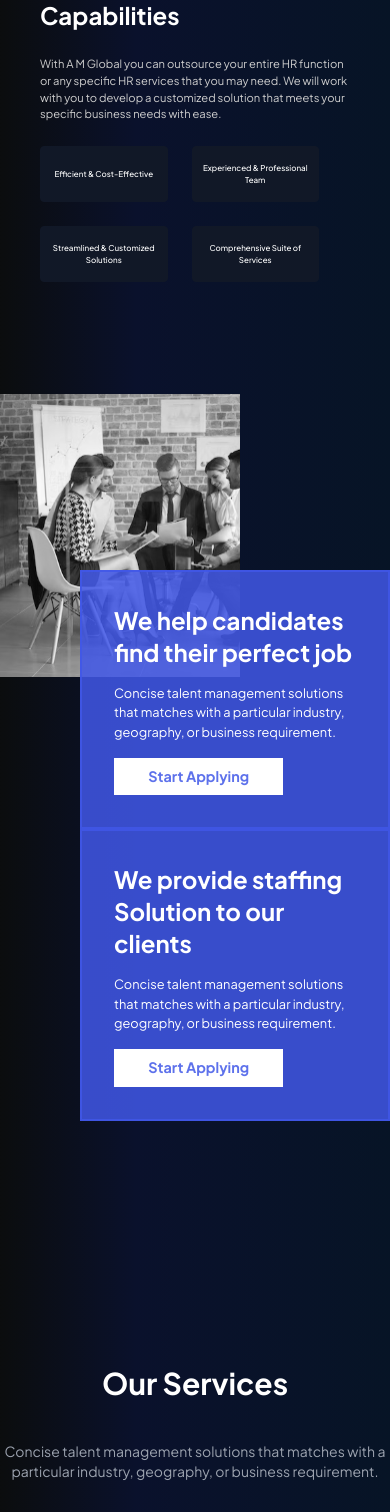
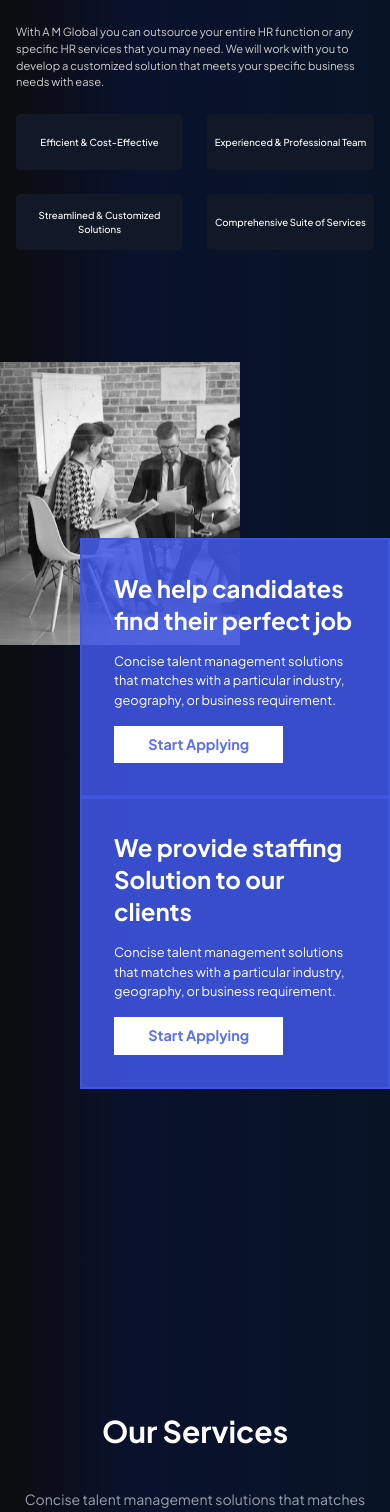
Before and after one commit to Tayyabbutt1133/Amglobe-tailwind-new-design, a React (Vite) app in the folder amglobetailwind/: page / in a window 390 px wide. Shown: the part 1533-3045 px from the top of the page. Built offline with nearby package versions, Linux system fonts and the light colour scheme.

Commit message:
small changes

```diff
--- a/amglobetailwind/src/components/Footer/Footer.css
+++ b/amglobetailwind/src/components/Footer/Footer.css
@@ -20,10 +20,10 @@
 .footerinner ul {
   list-style: none;
 }
-
+/*
 .social-links-footer img {
   width: 70%;
-}
+} */
 
 .footer-reserve {
   background-color: white;
--- a/amglobetailwind/src/components/Footer/Footer.jsx
+++ b/amglobetailwind/src/components/Footer/Footer.jsx
@@ -9,7 +9,7 @@ import circle from '../../assets/Images/reserveCircle.svg';
 const Footer = () => {
   return (
     <div className="footermain">
-      <div className="footer-container grid grid-cols-1 sm:grid-cols-3 gap-5 text-center sm:text-start xs:text-sm text-[0.6em]">
+      <div className="footer-container grid grid-cols-1 sm:grid-cols-3 gap-5 text-center sm:text-start xs:text-sm text-[0.9em]">
         <div className="footerinner">
           <ul>
             <li><span className='footer-span'>Sitemap</span></li>
@@ -28,15 +28,15 @@ const Footer = () => {
             <a href=""><li>Twitter</li></a>
           </ul>
         </div>
-        <div className="footerinner">
+        <div className="footerinner xs:w-auto">
           <h1>Contact Details</h1>
           <h2>contact@infinity.com</h2>
           <p>Xilliams Corner Wine © 2017. 1112 A Market St # Ste B22, Charlottesville, CA 45565</p>
-          <div className="social-links-footer flex mt-6 items-center sm:justify-start justify-center">
-            <a href="#"><img src={linkedin} alt=""/></a>
-            <a href="#"><img src={insta}    alt="" /></a>
-            <a href="#"><img src={youtube}  alt="" /></a>
-            <a href="#"><img src={fb}       alt="" /></a>
+          <div className="social-links-footer flex mt-6 items-center sm:justify-start justify-center gap-4">
+            <a href="#"><img src={linkedin} className=' lg:w-10 xs:w-8 w-96' alt=""/></a>
+            <a href="#"><img src={insta}    className=' lg:w-10 xs:w-8 w-96' alt="" /></a>
+            <a href="#"><img src={youtube}  className=' lg:w-10 xs:w-8 w-96' alt="" /></a>
+            <a href="#"><img src={fb}       className=' lg:w-10 xs:w-8 w-96' alt="" /></a>
           </div>
         </div>
       </div>
--- a/amglobetailwind/src/components/Navbar/Navbar.jsx
+++ b/amglobetailwind/src/components/Navbar/Navbar.jsx
@@ -46,7 +46,7 @@ const Nav = () => {
 
           {/* Sidebar */}
           {isSidebarOpen && (
-            <div className="lg:hidden fixed inset-y-0 right-0 bg-gray-800 p-4 rounded-lg shadow-lg h-screen w-[40%] top-0 z-50">
+            <div className="lg:hidden fixed inset-y-0 right-0 bg-gray-800 p-4 rounded-lg shadow-lg h-screen sm:w-[45%] xs:w-[60%] top-0 z-50 w-[60%]">
               <div className="flex justify-end mb-4">
                 <FaTimes onClick={() => setIsSidebarOpen(false)} size={30} className="cursor-pointer text-white" />
               </div>
--- a/amglobetailwind/src/components/Newsletter/Newsletter.jsx
+++ b/amglobetailwind/src/components/Newsletter/Newsletter.jsx
@@ -12,14 +12,14 @@ const Newsletter = () => {
         </div>
       </div>
 
-      <div className="flex md:flex-row flex-col items-center bg-white md:rounded-full rounded-md p-2 shadow-md xs:w-[80%] lg:w-auto w-[120%] 2xl:w-[30%]">
+      <div className="flex sm:flex-row flex-col  items-center bg-white sm:rounded-full rounded-md  p-2 shadow-md  lg:w-[50%] sm:w-[80%] w-[110%]  2xl:w-[30%]">
         <CiMail size={30} className="text-gray-400" />
         <input
           type="email"
           placeholder="Enter your email address"
           className="flex-1 p-2 border-none rounded-l-full outline-none"
         />
-        <button className="bg-blue-500 text-white xs:px-4 xs:py-2 w-[80%] py-1 rounded-full hover:bg-blue-700 xs:w-auto">
+        <button className="bg-blue-500 text-white xs:px-4 xs:py-2 xs:w-[80%] w-[100%] rounded-md py-1 sm:rounded-full hover:bg-blue-700 sm:w-auto">
           Subscribe
         </button>
       </div>
--- a/amglobetailwind/src/components/Services/Services.jsx
+++ b/amglobetailwind/src/components/Services/Services.jsx
@@ -14,7 +14,7 @@ const Services = () => {
   return (
     <>
       {/* services main outer div  */}
-      <div name="Services-Main-container" className=" mt-[50em]">
+      <div name="Services-Main-container" className=" xs:mt-[38em] lg:mt-[40em] mt-[55em]">
         {/* Flower image to position in div with absolute */}
         <img src={greyflower} alt="" className=" relative lg:left-[55em] 2xl:left-[60em] hidden lg:block" />
 
@@ -28,7 +28,7 @@ const Services = () => {
                 className=" lg:w-[80%] lg:mx-32 flex flex-col gap-10 items-center justify-center lg:items-start lg:justify-start w-screen"
               >
                 <h1 className=" text-white sm:text-4xl font-bold 2xl:text-6xl text-3xl">Our Services</h1>
-                <p className=" text-gray-400 lg:w-[70%] 2xl:text-3xl text-center lg:text-start text-sm">
+                <p className=" text-gray-400 lg:w-[70%] 2xl:text-3xl text-center lg:text-start text-sm xs:mx-0 mx-4">
                   Concise talent management solutions that matches with a
                   particular industry, geography, or business requirement.
                 </p>
--- a/amglobetailwind/src/components/Solutions/Sol.jsx
+++ b/amglobetailwind/src/components/Solutions/Sol.jsx
@@ -12,7 +12,7 @@ const Sol = () => {
       >
           {/* Left div-Solution Inner Container */}
           <div name="Solution-left"
-            className=" text-white  flex gap-6 flex-col sm:px-32 mx-10 sm:mx-0"
+            className=" text-white  flex gap-6 flex-col sm:px-32 mx-4 sm:mx-0 "
           >
             <h1 className="sm:text-3xl font-bold lg:w-[85%] text-2xl 2xl:text-5xl">
               HR Outsourcing &
@@ -26,17 +26,17 @@ const Sol = () => {
               develop a customized solution that meets your specific business
               needs with ease.
             </p>
-            <div name="buttons" className="grid grid-cols-2 gap-6 w-[90%]">
-              <button className="buttonsol xs:text-[0.65em] text-[0.5em] w-[100%] h-14 bg-gray-900 text-white sm:text-[0.8em] font-medium border border-gray-900 rounded transition duration-300 ease-in-out hover:bg-blue-500 2xl:text-lg">
+            <div name="buttons" className="grid grid-cols-2 gap-6 sm:w-[90%] w-[100%] ">
+              <button className="buttonsol xs:text-[0.65em] text-[0.6em] w-[100%] h-14 bg-gray-900 text-white sm:text-[0.8em] font-medium border border-gray-900 rounded transition duration-300 ease-in-out hover:bg-blue-500 2xl:text-lg">
                 Efficient & Cost-Effective
               </button>
-              <button className="buttonsol xs:text-[0.65em] text-[0.5em] w-[100%] h-14 bg-gray-900 text-white sm:text-[0.8em] font-medium border border-gray-900 rounded transition duration-300 ease-in-out hover:bg-blue-500 2xl:text-lg">
+              <button className="buttonsol xs:text-[0.65em] text-[0.6em] w-[100%] h-14 bg-gray-900 text-white sm:text-[0.8em] font-medium border border-gray-900 rounded transition duration-300 ease-in-out hover:bg-blue-500 2xl:text-lg">
                 Experienced & Professional Team
               </button>
-              <button className="buttonsol xs:text-[0.65em] text-[0.5em] w-[100%] h-14 bg-gray-900 text-white sm:text-[0.8em] font-medium border border-gray-900 rounded transition duration-300 ease-in-out hover:bg-blue-500 2xl:text-lg">
+              <button className="buttonsol xs:text-[0.65em] text-[0.6em] w-[100%] h-14 bg-gray-900 text-white sm:text-[0.8em] font-medium border border-gray-900 rounded transition duration-300 ease-in-out hover:bg-blue-500 2xl:text-lg">
                 Streamlined & Customized Solutions
               </button>
-              <button className="buttonsol xs:text-[0.65em] text-[0.5em] w-[100%] h-14 bg-gray-900 text-white sm:text-[0.8em] font-medium border border-gray-900 rounded transition duration-300 ease-in-out hover:bg-blue-500 2xl:text-lg">
+              <button className="buttonsol xs:text-[0.65em] text-[0.6em] w-[100%] h-14 bg-gray-900 text-white sm:text-[0.8em] font-medium border border-gray-900 rounded transition duration-300 ease-in-out hover:bg-blue-500 2xl:text-lg">
                 Comprehensive Suite of Services
               </button>
             </div>
```
